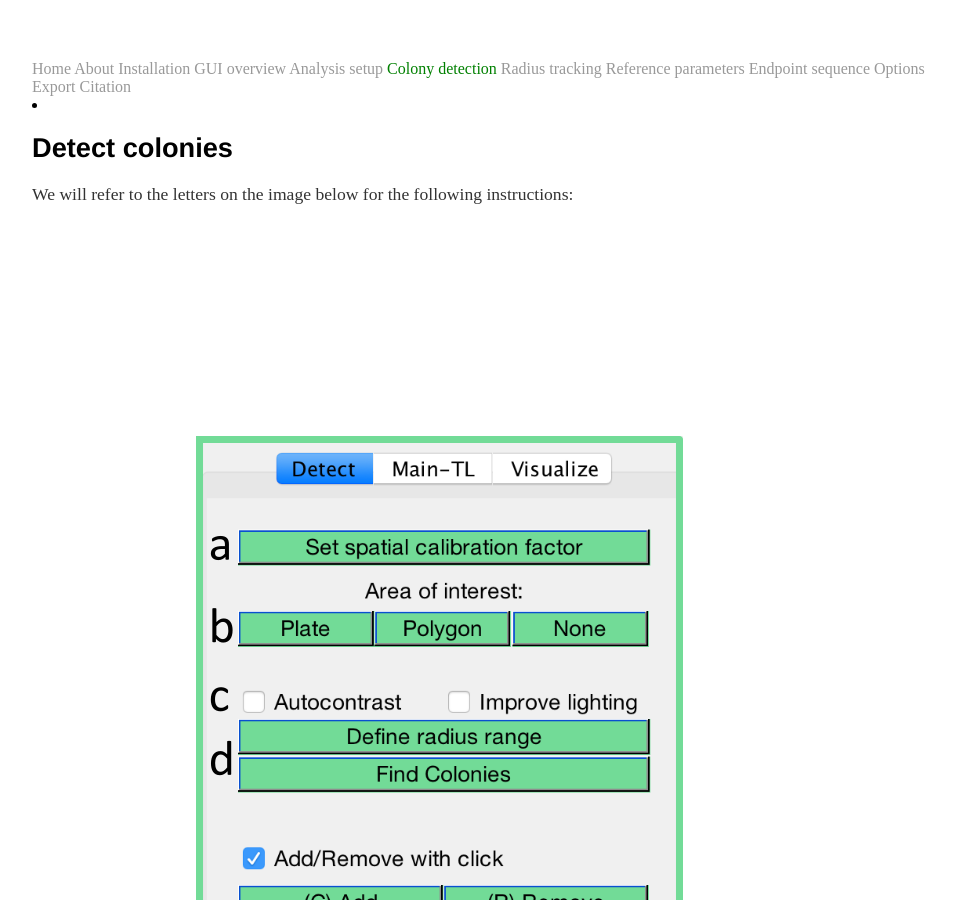
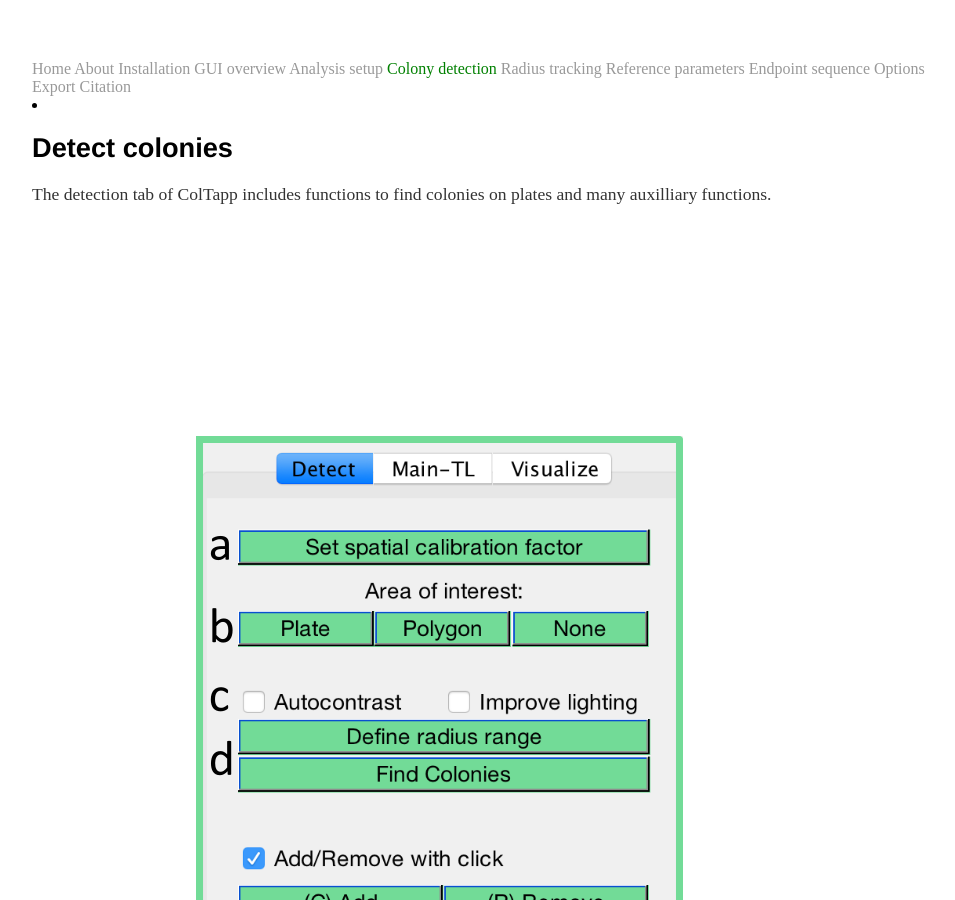
Before and after one commit to ColTapp/ColTapp.github.io, a Jekyll site: the page built from detect.md, in a window 1280 px wide and 900 px high. Shown: the whole window, without its empty margins (160-1115 px from the left). Built offline with Jekyll 4.4.1, drawn with Linux system fonts in a browser that asks for light colours.

Commit message:
Update detect.md

```diff
--- a/detect.md
+++ b/detect.md
@@ -3,10 +3,9 @@ layout: default
 title: Detect colonies
 ---
 # Detect colonies
-
-We will refer to the letters on the image below for the following instructions:
+The detection tab of ColTapp includes functions to find colonies on plates and many auxilliary functions.
 <figure>
-  <img src="{{site.url}}/assets/images/Detect_1.png" alt="GUI overview"/>
+  <img src="{{site.url}}/assets/images/Detect_1.png" alt="Detection tab"/>
   <figcaption>GUI overview (modified Fig S1 from manuscript) </figcaption>
 </figure>
 
```
